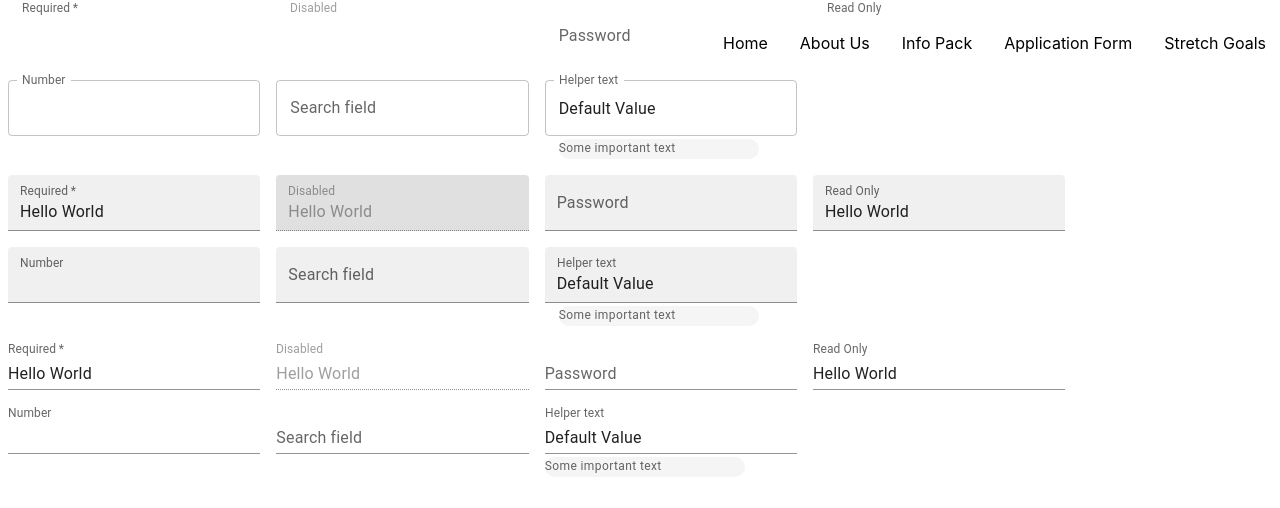
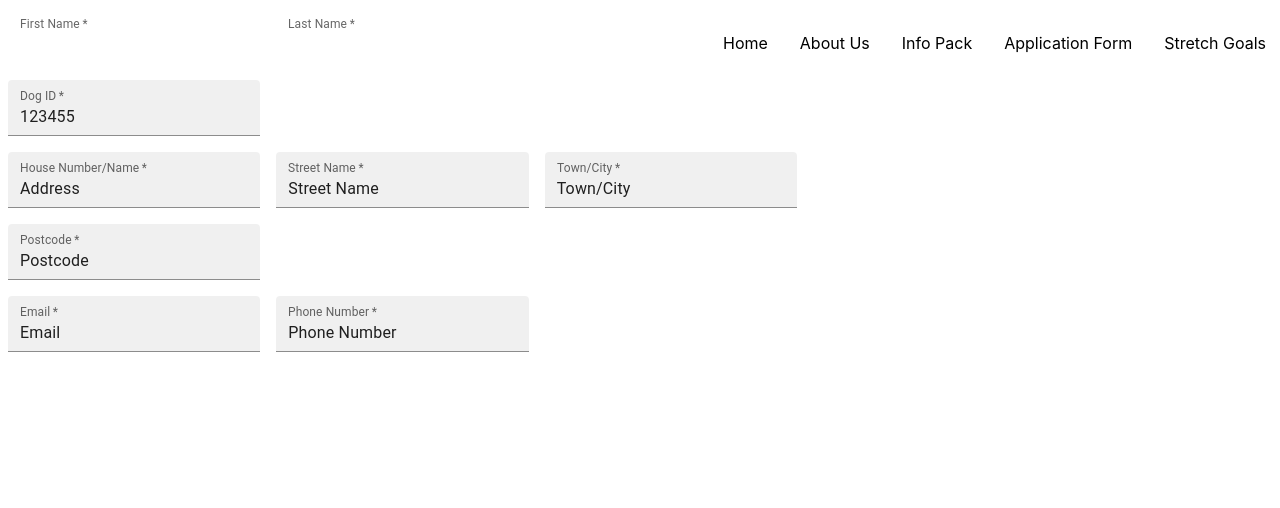
Before and after one commit to anjaliruth/TheHackitectsFinalProjects, a React (Create React App) app in the folder myapp/: page /application-form in a window 1280 px wide. Shown: the top 508 px of the page. Built offline with nearby package versions, Linux system fonts and the light colour scheme.

Commit message:
needs styling

```diff
--- a/myapp/package.json
+++ b/myapp/package.json
@@ -5,6 +5,7 @@
   "dependencies": {
     "@emotion/react": "^11.11.1",
     "@emotion/styled": "^11.11.0",
+    "@material/textfield": "^14.0.0",
     "@mui/material": "^5.13.5",
     "@mui/styled-engine-sc": "^5.12.0",
     "@testing-library/jest-dom": "^5.16.5",
--- a/myapp/src/components/ApplicationForm/ApplicationForm.js
+++ b/myapp/src/components/ApplicationForm/ApplicationForm.js
@@ -13,155 +13,77 @@ export default function ApplicationForm() {
       noValidate
       autoComplete="off"
     >
-      <div>
-        <TextField
-          required
-          id="outlined-required"
-          label="Required"
-          defaultValue="Hello World"
-        />
-        <TextField
-          disabled
-          id="outlined-disabled"
-          label="Disabled"
-          defaultValue="Hello World"
-        />
-        <TextField
-          id="outlined-password-input"
-          label="Password"
-          type="password"
-          autoComplete="current-password"
-        />
-        <TextField
-          id="outlined-read-only-input"
-          label="Read Only"
-          defaultValue="Hello World"
-          InputProps={{
-            readOnly: true,
-          }}
-        />
-        <TextField
-          id="outlined-number"
-          label="Number"
-          type="number"
-          InputLabelProps={{
-            shrink: true,
-          }}
-        />
-        <TextField id="outlined-search" label="Search field" type="search" />
-        <TextField
-          id="outlined-helperText"
-          label="Helper text"
-          defaultValue="Default Value"
-          helperText="Some important text"
-        />
-      </div>
-      <div>
+      <div className="name">
         <TextField
           required
           id="filled-required"
-          label="Required"
-          defaultValue="Hello World"
+          label="First Name"
+          defaultValue="Name"
           variant="filled"
         />
         <TextField
-          disabled
-          id="filled-disabled"
-          label="Disabled"
-          defaultValue="Hello World"
+          required
+          id="filled-required"
+          label="Last Name"
+          defaultValue="Last Name"
+          variant="filled"
+        />
+      </div>
+      <div className="id">
+        <TextField
+          required
+          id="filled-required"
+          label="Dog ID"
+          defaultValue="123455"
+          variant="filled"
+        />
+      </div>
+      <div className="Address">
+        <TextField
+          required
+          id="filled-required"
+          label="House Number/Name"
+          defaultValue="Address"
           variant="filled"
         />
         <TextField
-          id="filled-password-input"
-          label="Password"
-          type="password"
-          autoComplete="current-password"
+          required
+          id="filled-required"
+          label="Street Name"
+          defaultValue="Street Name"
           variant="filled"
         />
         <TextField
-          id="filled-read-only-input"
-          label="Read Only"
-          defaultValue="Hello World"
-          InputProps={{
-            readOnly: true,
-          }}
+          required
+          id=""
+          label="Town/City"
+          defaultValue="Town/City"
+          variant="filled"
+        />
+      </div>
+      <div className="Postcode">
+        <TextField
+          required
+          id="filled-required"
+          label="Postcode"
+          defaultValue="Postcode"
+          variant="filled"
+        />
+      </div>
+      <div className="email-number">
+        <TextField
+          required
+          id="filled-required"
+          label="Email"
+          defaultValue="Email"
           variant="filled"
         />
         <TextField
-          id="filled-number"
-          label="Number"
-          type="number"
-          InputLabelProps={{
-            shrink: true,
-          }}
+          required
+          id="filled-required"
+          label="Phone Number"
+          defaultValue="Phone Number"
           variant="filled"
-        />
-        <TextField
-          id="filled-search"
-          label="Search field"
-          type="search"
-          variant="filled"
-        />
-        <TextField
-          id="filled-helperText"
-          label="Helper text"
-          defaultValue="Default Value"
-          helperText="Some important text"
-          variant="filled"
-        />
-      </div>
-      <div>
-        <TextField
-          required
-          id="standard-required"
-          label="Required"
-          defaultValue="Hello World"
-          variant="standard"
-        />
-        <TextField
-          disabled
-          id="standard-disabled"
-          label="Disabled"
-          defaultValue="Hello World"
-          variant="standard"
-        />
-        <TextField
-          id="standard-password-input"
-          label="Password"
-          type="password"
-          autoComplete="current-password"
-          variant="standard"
-        />
-        <TextField
-          id="standard-read-only-input"
-          label="Read Only"
-          defaultValue="Hello World"
-          InputProps={{
-            readOnly: true,
-          }}
-          variant="standard"
-        />
-        <TextField
-          id="standard-number"
-          label="Number"
-          type="number"
-          InputLabelProps={{
-            shrink: true,
-          }}
-          variant="standard"
-        />
-        <TextField
-          id="standard-search"
-          label="Search field"
-          type="search"
-          variant="standard"
-        />
-        <TextField
-          id="standard-helperText"
-          label="Helper text"
-          defaultValue="Default Value"
-          helperText="Some important text"
-          variant="standard"
         />
       </div>
     </Box>
--- a/myapp/src/components/HomePage/HomePage.js
+++ b/myapp/src/components/HomePage/HomePage.js
@@ -1,11 +1,10 @@
 import React from 'react'
-import homePage from "../../Media/PFAHomePage.jpg"
 import "./HomePage.css"
 import DogCard from '../DogCard/DogCard.js'
 export default function HomePage({dogData}) {
   return (
     <div>
-    <DogCard dogData={dogData}/>
+    {/* <DogCard dogData={dogData}/> */}
     <>
 <section className="section1">
 <div className="homePage">
```
Also changed, not shown: myapp/src/components/DogCard/DogCard.js (+106 -106 lines), 1 other file (tests, documents, lock files or other folders).
